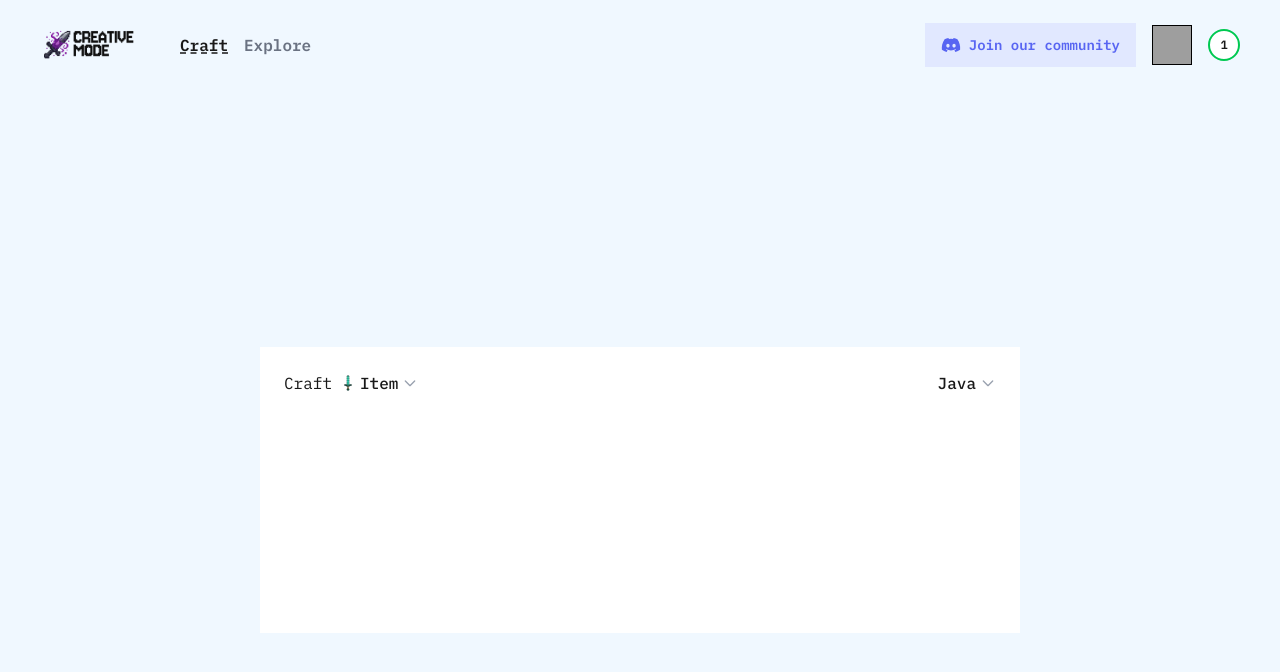
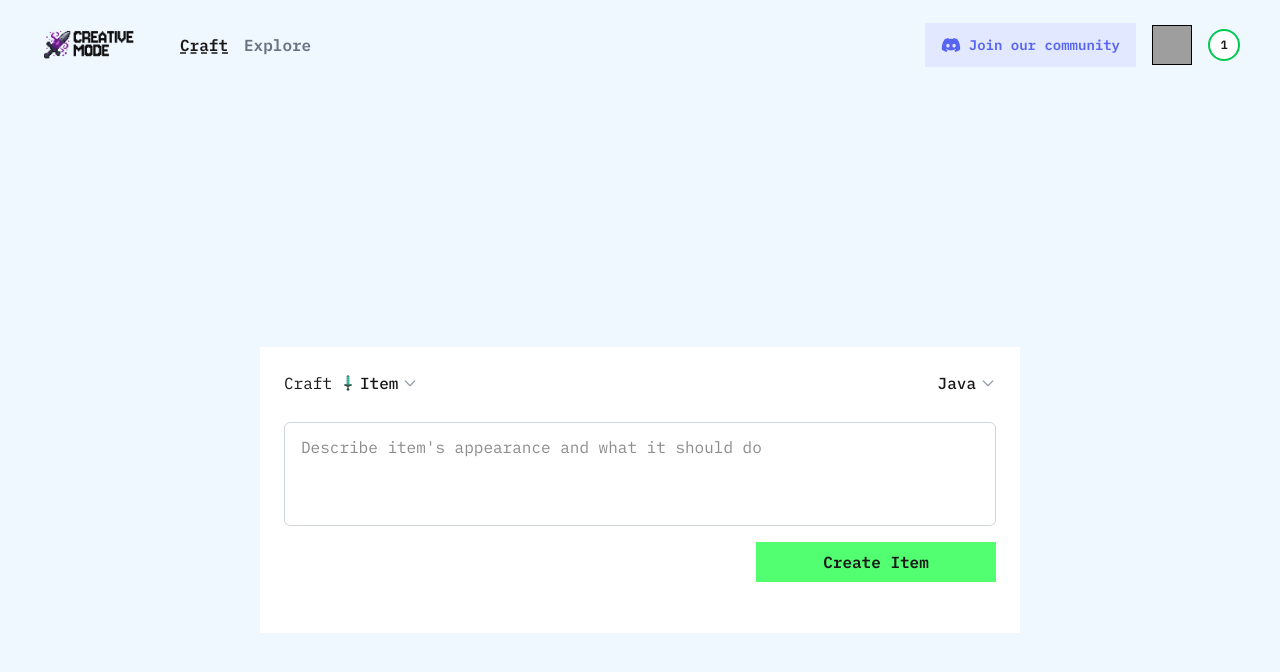
Before and after one commit to murtinha/frontend-takehome, a Next.js app: page / in a window 1280 px wide. Shown: the top 672 px of the page. Built offline with nearby package versions, Linux system fonts and the light colour scheme; grey boxes are pictures that could not be loaded; a web font is replaced by a local one.

Commit message:
addining missing parts of craft box

```diff
--- a/components/craft-box/index.tsx
+++ b/components/craft-box/index.tsx
@@ -3,13 +3,29 @@ import CraftTypeSelector from "../craft-type-selector";
 
 export default function CraftBox() {
   return (
-    <div className="max-w-[760px] max-h-[286px] w-[80%] h-full bg-white p-6">
+    <div className="flex flex-col max-w-[760px] max-h-[286px] w-[80%] h-full bg-white p-6">
       <div className="flex">
         <div className="flex flex-1">
           <span>Craft</span> <CraftTypeSelector />
         </div>
         <CraftLanguageSelector />
       </div>
+
+      <form className="flex flex-col flex-1 justify-center">
+        <textarea
+          id="craft-description"
+          name="craft-description"
+          placeholder="Describe item's appearance and what it should do"
+          className="w-full h-[104px] border border-gray-300 rounded-md px-4 py-3 mr-4 focus:outline-none focus:ring-2 focus:ring-primary resize-none"
+          rows={4}
+        />
+        <button
+          type="submit"
+          className="bg-primary px-4 py-3 desktop:px-6 desktop:py-2 mt-4 w-full desktop:w-[240px] font-semibold hover:bg-primary-hover ml-auto desktop:ml-auto text-sm desktop:text-base"
+        >
+          Create Item
+        </button>
+      </form>
     </div>
   );
 }
--- a/components/header/index.tsx
+++ b/components/header/index.tsx
@@ -17,7 +17,7 @@ export default function Header() {
         <div className="flex items-center gap-3 desktop:gap-4 ml-4 desktop:ml-10 font-semibold">
           <Link
             href="/"
-            className={`text-xs desktop:text-base transition-colors hover:text-primary ${
+            className={`text-xs desktop:text-base hover:text-primary ${
               selectedRoute === "/"
                 ? "underline decoration-dashed underline-offset-2"
                 : "text-gray-500"
@@ -27,7 +27,7 @@ export default function Header() {
           </Link>
           <Link
             href="/explore"
-            className={`text-xs desktop:text-base transition-colors hover:text-primary ${
+            className={`text-xs desktop:text-base hover:text-primary ${
               selectedRoute === "/explore"
                 ? "underline decoration-dashed underline-offset-2"
                 : "text-gray-500"
--- a/components/ui/selector/index.tsx
+++ b/components/ui/selector/index.tsx
@@ -122,7 +122,7 @@ export default function Selector({
 
       {isOpen && (
         <div
-          className="absolute top-full left-1/2 transform -translate-x-1/2 mt-1 bg-white border border-gray-200 rounded-md shadow-lg z-50 min-w-[140px] max-w-[90vw]"
+          className="absolute top-full left-1/2 transform -translate-x-1/2 mt-1 bg-white border-gray-200 rounded-md shadow-lg z-50 min-w-[140px] max-w-[90vw]"
           role="listbox"
           aria-labelledby={label}
         >
--- a/tailwind.config.js
+++ b/tailwind.config.js
@@ -91,7 +91,6 @@ module.exports = {
         "color-3": "hsl(var(--color-3))",
         "color-4": "hsl(var(--color-4))",
         "color-5": "hsl(var(--color-5))",
-        // Discord-like colors for login button
         discord: {
           bg: "#E1E8FF",
           text: "#5865F2",
```
